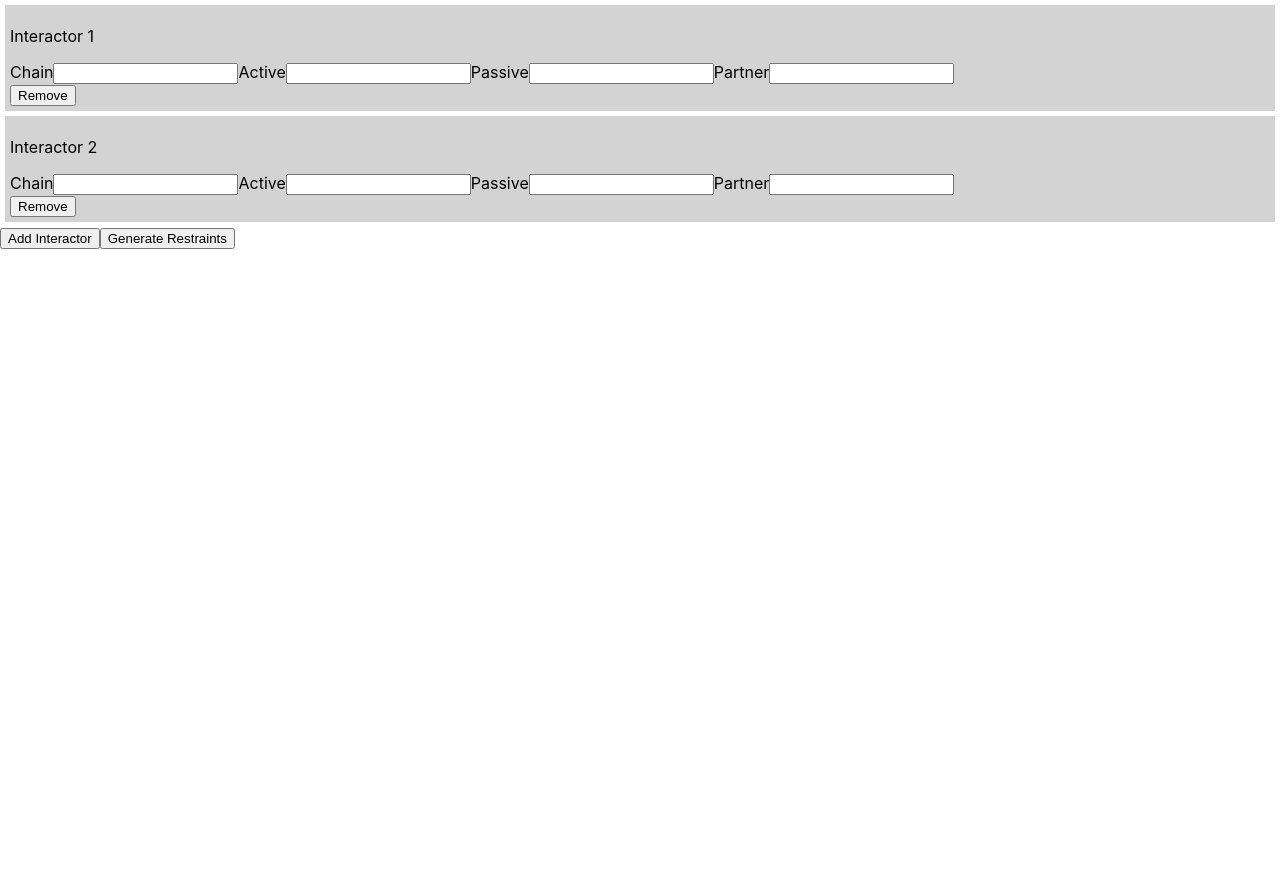
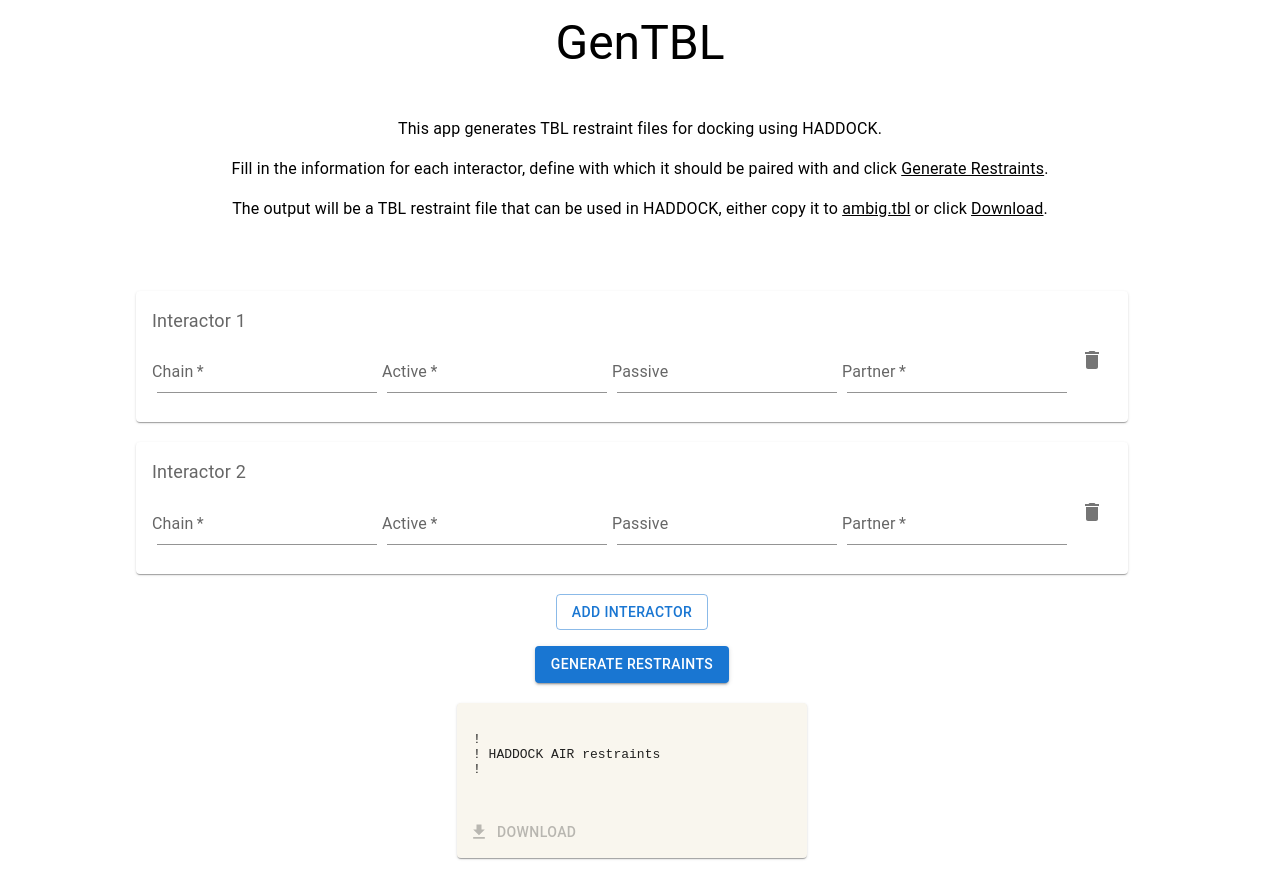
Before and after one commit to rvhonorato/gentbl, a React (Create React App) app: page / in a window 1280 px wide. Before the commit the page ends 800 px from the top, so only its background shows below. Built offline with nearby package versions, Linux system fonts and the light colour scheme.

Commit message:
add styling

```diff
--- a/package.json
+++ b/package.json
@@ -3,6 +3,11 @@
   "version": "0.1.0",
   "private": true,
   "dependencies": {
+    "@emotion/react": "^11.9.3",
+    "@emotion/styled": "^11.9.3",
+    "@fontsource/roboto": "^4.5.7",
+    "@mui/icons-material": "^5.8.4",
+    "@mui/material": "^5.8.6",
     "@testing-library/jest-dom": "^5.16.4",
     "@testing-library/react": "^13.3.0",
     "@testing-library/user-event": "^13.5.0",
--- a/src/App.js
+++ b/src/App.js
@@ -3,7 +3,8 @@
 import BuilderForm from "./components/Builder/BuilderForm";
 import Output from "./components/Output/Output";
 
-import "./App.css";
+import Grid from "@mui/material/Grid";
+import Typography from "@mui/material/Typography";
 
 const App = () => {
   const [output, setOutput] = useState("");
@@ -11,13 +12,38 @@
   // Lift the state from the BuilderForm and send it over
   //  to the Output component
   const getOutput = (tbl) => {
-    setOutput("Your restraints go here: " + tbl);
+    setOutput(tbl);
   };
 
   return (
     <div>
-      <BuilderForm onGeneration={getOutput} />
-      <Output value={output} />
+      <Typography
+        style={{ textAlign: "center", marginTop: "15px" }}
+        variant="h3">
+        GenTBL
+      </Typography>
+      <Typography
+        style={{ textAlign: "center", padding: "30px" }}
+        variant="body1">
+        <p>This app generates TBL restraint files for docking using HADDOCK.</p>
+        <p>
+          Fill in the information for each interactor, define with which it
+          should be paired with and click <u>Generate Restraints</u>.
+        </p>
+        <p>
+          The output will be a TBL restraint file that can be used in HADDOCK,
+          either copy it to <u>ambig.tbl</u> or click <u>Download</u>.
+        </p>
+      </Typography>
+      <Grid
+        container
+        spacing={2}
+        direction="column"
+        alignItems="center"
+        justifyContent="center">
+        <BuilderForm onGeneration={getOutput} />
+        <Output value={output} />
+      </Grid>
     </div>
   );
 };
--- a/src/components/Builder/BuilderForm.js
+++ b/src/components/Builder/BuilderForm.js
@@ -1,5 +1,9 @@
 import { useState } from "react";
 import Interactor from "../Interactors/Interactor";
+import { genTBL } from "../../utils";
+
+import Grid from "@mui/material/Grid";
+import Button from "@mui/material/Button";
 
 const DUMMY_RESTRAINTS = [
   {
@@ -27,9 +31,7 @@
 
     // ------------------------------------
     // The logic to generate the TBL goes here
-    console.log(restraints);
     let tbl = genTBL(restraints);
-    console.log(tbl);
     // ------------------------------------
 
     props.onGeneration(tbl);
@@ -86,24 +88,27 @@
   ));
 
   return (
-    <div>
-      <form onSubmit={handleFormSubmit}>
-        {interactorlist}
-
-        <button type="button" onClick={handleAddClick}>
-          Add Interactor
-        </button>
-
-        <button type="submit">Generate Restraints</button>
-      </form>
-    </div>
+    <form onSubmit={handleFormSubmit} style={{ marginTop: "20px" }}>
+      {interactorlist}
+      <Grid
+        container
+        spacing={2}
+        direction="column"
+        alignItems="center"
+        justifyContent="center">
+        <Grid item>
+          <Button variant="outlined" type="button" onClick={handleAddClick}>
+            Add Interactor
+          </Button>
+        </Grid>
+        <Grid item>
+          <Button variant="contained" type="submit">
+            Generate Restraints
+          </Button>
+        </Grid>
+      </Grid>
+    </form>
   );
 };
 
-const genTBL = (input_array) => {
-  // Generate the TBL file
-  let tbl = JSON.stringify(input_array);
-  return tbl;
-};
-
 export default BuilderForm;
--- a/src/components/Interactors/Interactor.js
+++ b/src/components/Interactors/Interactor.js
@@ -1,5 +1,11 @@
 import { useState } from "react";
-import Card from "../UI/Card";
+
+import IconButton from "@mui/material/IconButton";
+import DeleteIcon from "@mui/icons-material/Delete";
+import TextField from "@mui/material/TextField";
+import Card from "@mui/material/Card";
+import CardContent from "@mui/material/CardContent";
+import Typography from "@mui/material/Typography";
 
 const Interactor = (props) => {
   const [chain, setChain] = useState("");
@@ -23,6 +29,7 @@
   };
   const partnerChangeHandler = (event) => {
     setPartner(event.target.value);
+    props.onChangeValue(props.id, "partner", event.target.value);
   };
 
   const handleRemoveClick = () => {
@@ -30,45 +37,63 @@
   };
 
   return (
-    <Card>
-      <div className="interactor">
-        <p>Interactor {props.id}</p>
-
-        <label htmlFor="passive-res">Chain</label>
-        <input
-          id="passive-res"
-          type="text"
+    <Card style={{ margin: "20px" }}>
+      <CardContent>
+        <Typography sx={{ fontSize: 18 }} color="text.secondary" gutterBottom>
+          Interactor {props.id}
+        </Typography>
+        <TextField
+          id="standard-basic"
+          label="Chain"
+          variant="standard"
+          required
+          style={{ padding: "5px" }}
           value={chain}
           onChange={chainChangeHandler}
         />
 
-        <label htmlFor="active-res">Active</label>
-        <input
-          id="active-res"
+        <TextField
+          id="standard-basic"
+          label="Active"
+          variant="standard"
+          required
           type="text"
+          style={{ padding: "5px" }}
           value={active}
           onChange={activeChangeHandler}
         />
 
-        <label htmlFor="passive-res">Passive</label>
-        <input
-          id="passive-res"
+        <TextField
+          // required
+          id="standard-basic"
+          label="Passive"
+          variant="standard"
           type="text"
+          style={{ padding: "5px" }}
           value={passive}
           onChange={passiveChangeHandler}
         />
 
-        <label htmlFor="partners">Partner</label>
-        <input
-          id="partners"
+        <TextField
+          required
+          label="Partner"
+          variant="standard"
+          id="standard-basic"
           type="text"
+          style={{ padding: "5px" }}
           value={partner}
           onChange={partnerChangeHandler}
         />
-      </div>
-      <button type="button" onClick={handleRemoveClick}>
-        Remove
-      </button>
+
+        {/* <CardActions> */}
+        <IconButton
+          aria-label="delete"
+          type="button"
+          onClick={handleRemoveClick}>
+          <DeleteIcon />
+        </IconButton>
+        {/* </CardActions> */}
+      </CardContent>
     </Card>
   );
 };
--- a/src/components/Output/Output.js
+++ b/src/components/Output/Output.js
@@ -1,8 +1,26 @@
+import Card from "@mui/material/Card";
+import CardContent from "@mui/material/CardContent";
+import CardActions from "@mui/material/CardActions";
+import Button from "@mui/material/Button";
+import GetAppIcon from "@mui/icons-material/GetApp";
+
 const Output = (props) => {
   return (
-    <div>
-      <pre>{props.value}</pre>
-    </div>
+    <Card
+      sx={{ minWidth: 350 }}
+      style={{ margin: "20px", background: "#F9F6EE" }}>
+      <CardContent>
+        <pre>
+          ! {`\n`}! HADDOCK AIR restraints {`\n`}! {`\n`}
+          {props.value}
+        </pre>
+      </CardContent>
+      <CardActions>
+        <Button startIcon={<GetAppIcon />} disabled>
+          Download
+        </Button>
+      </CardActions>
+    </Card>
   );
 };
 
--- /dev/null
+++ b/src/utils.js
@@ -0,0 +1,72 @@
+export const genTBL = (input_array) => {
+  // Generate the TBL file
+  let tbl = "";
+  for (let i = 0; i < input_array.length; i++) {
+    let current_id = input_array[i].id;
+    let chainX = input_array[i].chain;
+    for (let j = 0; j < input_array.length; j++) {
+      let chainY = input_array[j].chain;
+      let target_partner = input_array[j].partner;
+      if (target_partner === current_id) {
+        let assignResArray = input_array[i].active;
+        if (canSplit(assignResArray, ",")) {
+          assignResArray = input_array[i].active.split(",");
+        } else {
+          assignResArray = input_array[i].active.split(" ");
+        }
+
+        let innerActiveResArray = input_array[j].active;
+        if (canSplit(innerActiveResArray, ",")) {
+          innerActiveResArray = innerActiveResArray.split(",");
+        } else {
+          innerActiveResArray = innerActiveResArray.split(" ");
+        }
+
+        // Passive residues are not required, check if they exist
+        let innerPassiveResArray = input_array[j].passive;
+        if (innerPassiveResArray != null) {
+          if (canSplit(innerPassiveResArray, ",")) {
+            innerPassiveResArray = innerPassiveResArray.split(",");
+          } else {
+            innerPassiveResArray = innerPassiveResArray.split(" ");
+          }
+        } else {
+          innerPassiveResArray = [];
+        }
+
+        let innerResArray = [...innerActiveResArray, ...innerPassiveResArray];
+
+        for (let k = 0; k < assignResArray.length; k++) {
+          tbl +=
+            "assign ( resid " +
+            assignResArray[k] +
+            " and segid " +
+            chainX +
+            " )\n";
+          tbl += "       (\n";
+          for (let l = 0; l < innerResArray.length; l++) {
+            tbl +=
+              "        ( resid " +
+              innerResArray[l] +
+              " and segid " +
+              chainY +
+              " )\n";
+            // Check if we need to add `     or`
+            if (l < innerResArray.length - 1) {
+              tbl += "     or\n";
+            } else {
+              tbl += "";
+            }
+          }
+          tbl += "       )  2.0 2.0 0.0\n\n";
+        }
+      }
+    }
+  }
+  return tbl;
+};
+
+// Check if a string can be split into an array
+const canSplit = function (str, token) {
+  return (str || "").split(token).length > 1;
+};
```
Also changed, not shown: 1 other file (tests, documents, lock files or other folders).
